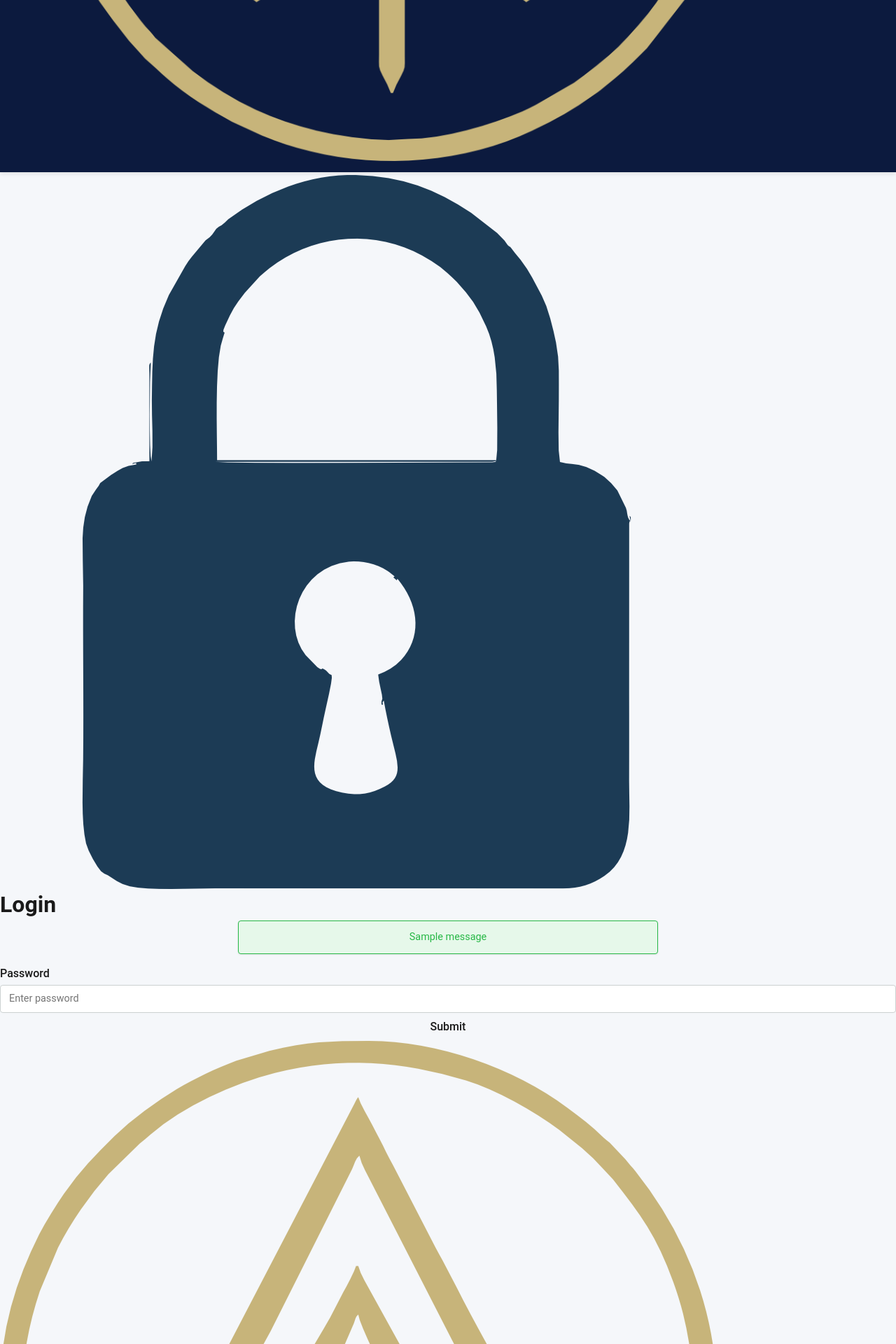
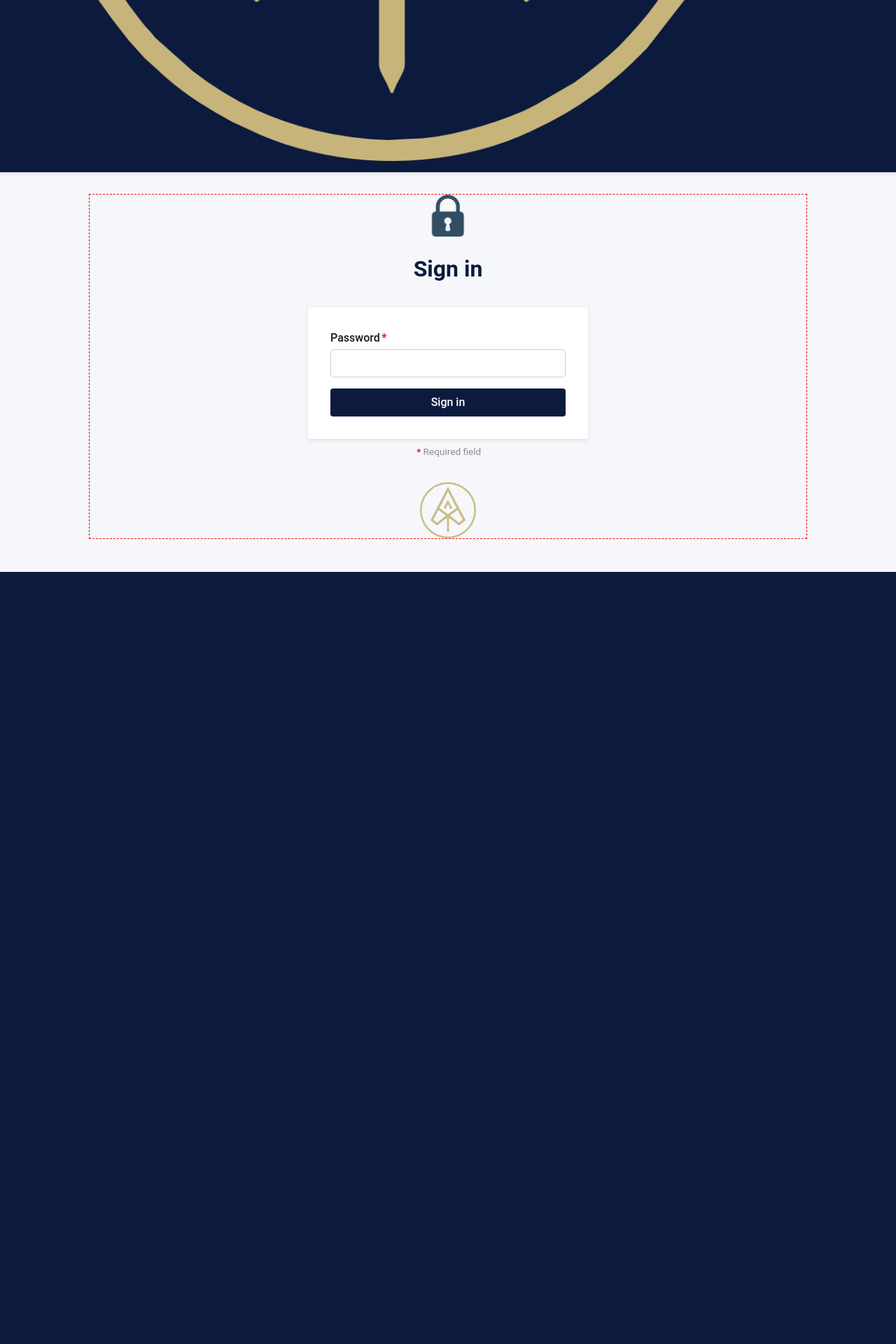
Before and after one commit to rheni9/arcanum-app, a Flask app: template app/templates/auth/login.html in a window 1280 px wide. Shown: the part 778-2698 px from the top of the page at 70% size. After the commit the page ends 1595 px from the top, so only its background shows below. Run offline with Flask 3, Linux system fonts and the light colour scheme; the template is opened without the code that fills it, so the values that code supplies are empty, except form fields; the visitor is signed in with stand-in values (Sample User, id 1); one stand-in notice (Sample message) is shown; form fields are guessed from the names that the template uses.

Commit message:
Update login page template

```diff
--- a/app/templates/auth/login.html
+++ b/app/templates/auth/login.html
@@ -1,49 +1,50 @@
+{# ============================================================================
+  Arcanum – Login Page Template
+  Displays the sign-in form with lock icon, flash messages, and bottom logo.
+============================================================================ #}
+
 {% extends "base.html" %}
-
-{% block title %}Login | Arcanum{% endblock %}
+{% block title %}Sign in | Arcanum{% endblock %}
+{% block body_class %}login-page{% endblock %}
 
 {% block content %}
-  <div class="login-container">
-    <div class="logo-illustration">
+  <section class="section">
+
+    {# --- Lock illustration above the form --- #}
+    <div class="illustration lock">
       <img src="{{ url_for('static', filename='img/lock.png') }}" alt="Lock icon">
     </div>
-    <h1 class="page-title">Login</h1>
 
-    {# Flash messages #}
-    {% with messages = get_flashed_messages(with_categories=true) %}
-      {% if messages %}
-        <div class="flash-messages">
-          {% for category, message in messages %}
-            <div class="alert {{ 'alert-success' if category == 'success' else 'alert-error' }}">
-              {{ message }}
-            </div>
+    <h1 class="section-title">Sign in</h1>
+
+    {# --- Sign-in form with CSRF token --- #}
+    <div class="form-container form-box">
+      <form method="post" class="form" novalidate>
+        {{ form.hidden_tag() }}
+
+        <div class="form-group">
+          <label for="{{ form.password.id }}" class="form-label">
+            {{ form.password.label.text }}<span class="form-required-mark">*</span>
+          </label>
+          {{ form.password(class="form-control" ~ (' input-error' if form.password.errors else '')) }}
+          {% for error in form.password.errors %}
+            <div class="error">{{ error }}</div>
           {% endfor %}
         </div>
-      {% endif %}
-    {% endwith %}
 
-    <form method="post" class="login-form">
-      {{ form.hidden_tag() }} {# CSRF token #}
+        <button type="submit" class="btn btn-primary">Sign in</button>
+      </form>
+    </div>
+    <p class="form-required-note">
+      <span class="form-required-mark">*</span> Required field
+    </p>
 
-      <div class="form-group">
-        {{ form.password.label(class="form-label") }}
-        {{ form.password(class="form-control", placeholder="Enter password") }}
-        {% if form.password.errors %}
-          <ul class="form-errors">
-            {% for err in form.password.errors %}
-              <li>{{ err }}</li>
-            {% endfor %}
-          </ul>
-        {% endif %}
-      </div>
-
-      <div class="form-group">
-        {{ form.submit(class="btn") }}
-      </div>
-    </form>
-
-    <div class="logo-illustration">
+    {# --- Arcanum logo illustration below the form --- #}
+    <div class="illustration page-logo">
       <img src="{{ url_for('static', filename='img/logo.png') }}" alt="Logo icon">
     </div>
-  </div>
+
+  </section>
 {% endblock %}
+
+{% block extra_footer %}{% endblock %}
```
